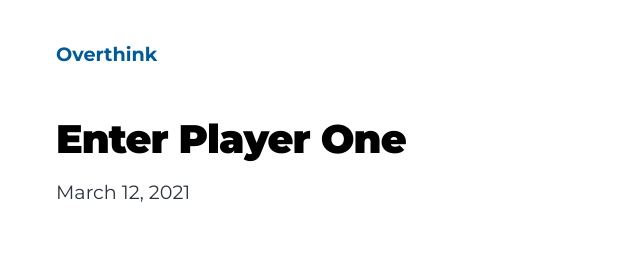
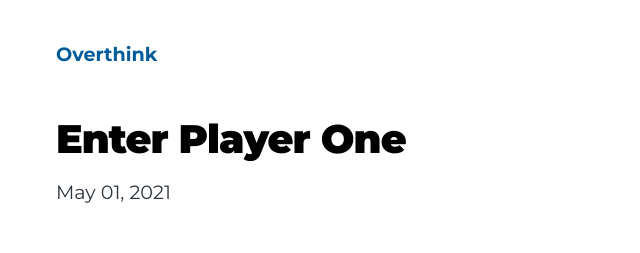
Before and after one commit to cabralh/overthnkme, a Gatsby site: page /enter-player-one/ in a window 1280 px wide. Shown: the top 253 px of the page, 268-908 px from the left. Built offline with nearby package versions, Linux system fonts and the light colour scheme; Gatsby itself is replaced by a stand-in of ours.

```diff
--- a/content/blog/enter-player-one/index.md
+++ b/content/blog/enter-player-one/index.md
@@ -1,6 +1,6 @@
 ---
 title: Enter Player One
-date: "2021-03-12"
+date: "2021-05-01"
 ---
 
 ## Player None
```
